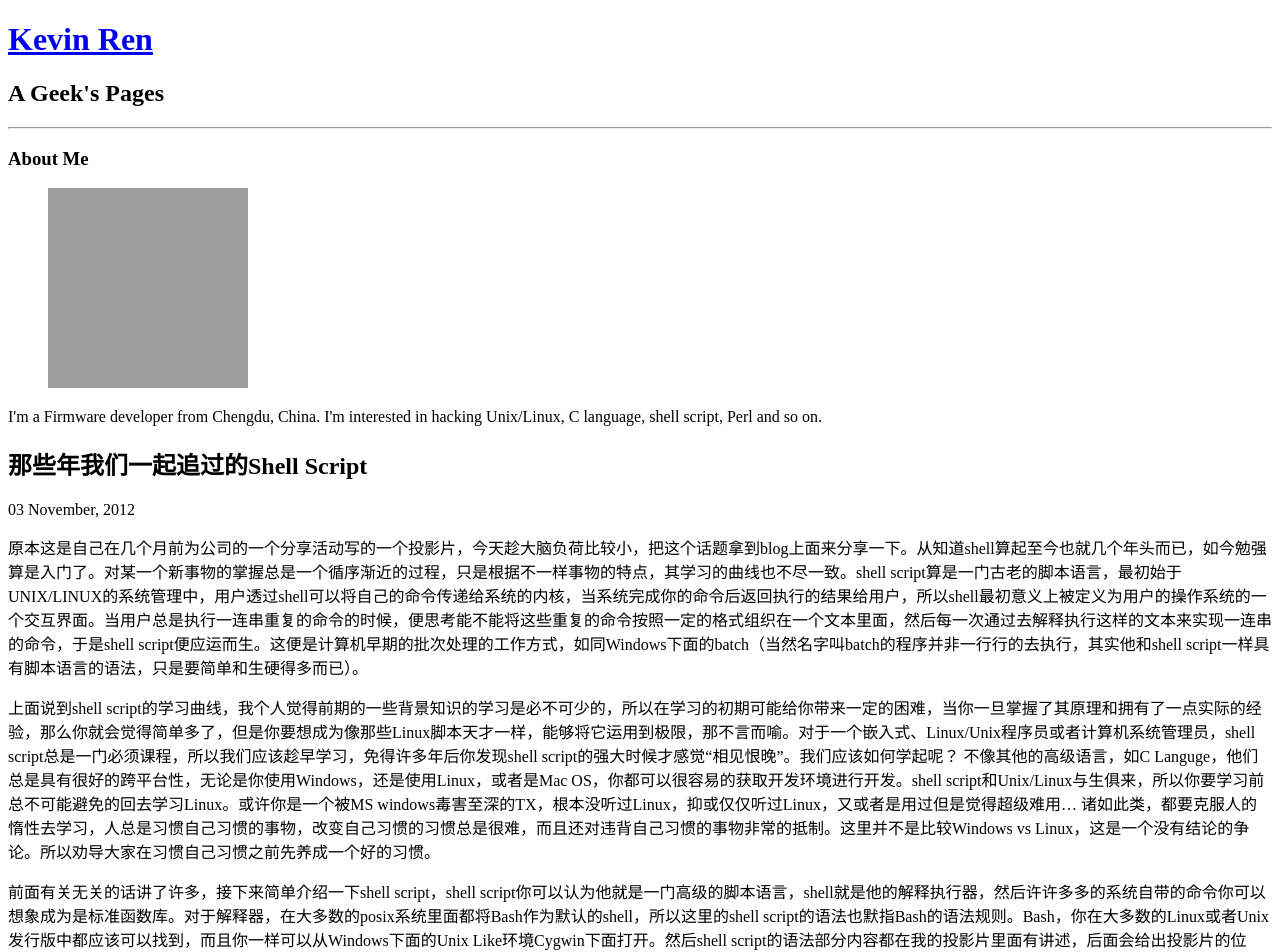
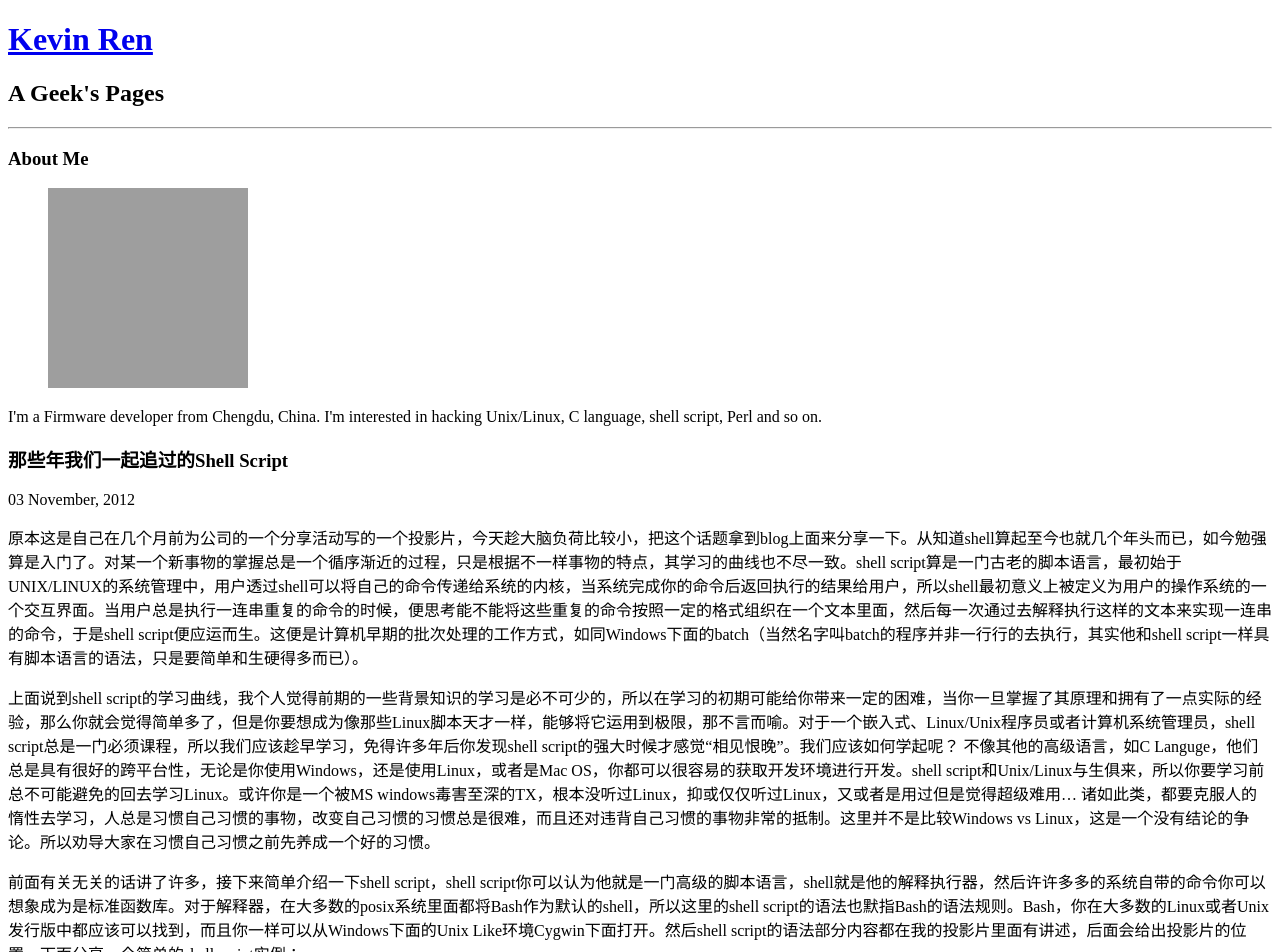
Before and after one commit to kinreven/kinreven.github.com, a Jekyll site: the page built from _posts/2012-11-03-Shell_Script_introduction.md, in a window 1280 px wide. Shown: the top 952 px of the page. Built offline with Jekyll 4.4.1, drawn with Linux system fonts in a browser that asks for light colours; some web fonts are replaced; comment, search, counter and statistics services are not loaded; grey boxes are pictures that could not be loaded.

Commit message:
fix size

```diff
--- a/_includes/themes/zen/post.html
+++ b/_includes/themes/zen/post.html
@@ -1,4 +1,4 @@
-<h2>{{ page.title }}</h2>
+<h3>{{ page.title }}</h3>
 <p class="small">{{ page.date | date: '%d %B, %Y' }}</p>
 <div class="posts">
 	{{ content }}
--- a/index.html
+++ b/index.html
@@ -1,12 +1,11 @@
 ---
 layout: page
-title: Essays
 tagline: Supporting tagline
 ---
 {% include JB/setup %}
 
+<h3>Essays</h3>
 <div class="blog-index">
-<h3>Essays</h3>
 	<div class="posts">
 		<ul>
   			{% for post in site.posts %}
```
